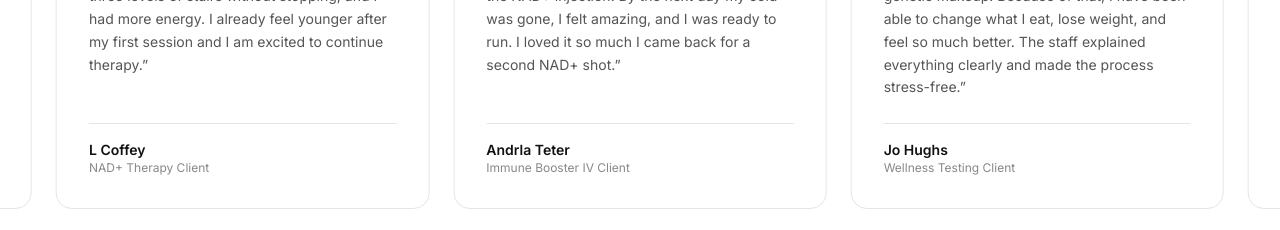
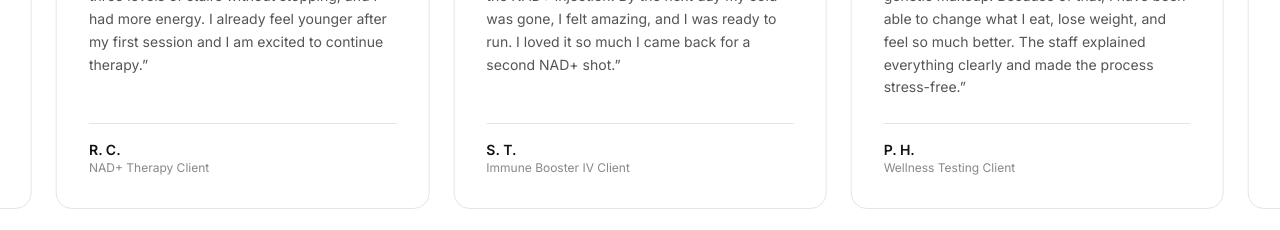
Before and after one commit to gmena82/Gen3, a Next.js app: page / in a window 1280 px wide. Shown: the part 3936-4166 px from the top of the page. Built offline with nearby package versions, Linux system fonts and the light colour scheme; a web font is replaced by a local one.

Commit message:
Use initials in testimonials

```diff
--- a/components/features/testimonials-carousel.tsx
+++ b/components/features/testimonials-carousel.tsx
@@ -13,42 +13,42 @@ interface Testimonial {
 
 const testimonials: Testimonial[] = [
   {
-    name: 'Johnna Huke',
+    name: 'M. H.',
     role: 'IV Hydration Client',
     quote:
       'Gen 3 IV Hydration is the best. Best staff, amazing atmosphere, and I felt so cared for every step of the way. I felt heard on what my body needed and they also recommended additional goodies to fuel my body. It is the best ME time to refocus and reset. Cannot wait for my next hydration session.',
     rating: 5,
   },
   {
-    name: 'L Coffey',
+    name: 'R. C.',
     role: 'NAD+ Therapy Client',
     quote:
       'I had the NAD injection with B-12 and glutathione push and compression therapy. My legs looked less swollen, I could walk three levels of stairs without stopping, and I had more energy. I already feel younger after my first session and I am excited to continue therapy.',
     rating: 5,
   },
   {
-    name: 'Andrla Teter',
+    name: 'S. T.',
     role: 'Immune Booster IV Client',
     quote:
       'I came in right before the Kansas City Marathon after a bad cold and decided to try the Immune Booster IV with add-ons including the NAD+ injection. By the next day my cold was gone, I felt amazing, and I was ready to run. I loved it so much I came back for a second NAD+ shot.',
     rating: 5,
   },
   {
-    name: 'Jo Hughs',
+    name: 'P. H.',
     role: 'Wellness Testing Client',
     quote:
       'Gen 3 has been life-changing for me. I did the autoimmune panel and finally got real answers about my food sensitivities and genetic makeup. Because of that, I have been able to change what I eat, lose weight, and feel so much better. The staff explained everything clearly and made the process stress-free.',
     rating: 5,
   },
   {
-    name: 'Amanda Gehring',
+    name: 'T. G.',
     role: 'Family Care Client',
     quote:
       'Gen 3 is a true blessing. My daughter was recovering from surgery and became dehydrated. The nurses and staff got her in the same day and took wonderful care of her. It is a true family atmosphere - you can feel the love and care they put into each person.',
     rating: 5,
   },
   {
-    name: 'Nicole Taulman',
+    name: 'K. T.',
     role: 'Hormone Consult Client',
     quote:
       'After months of frustration, I scheduled a hormone consultation. Bethany listened, made a recommendation based on my labs, and HRT changed my life in days. I also did a detox infusion and realized I was breathing clearly again. I am grateful for the care and feel like a million bucks.',
```
